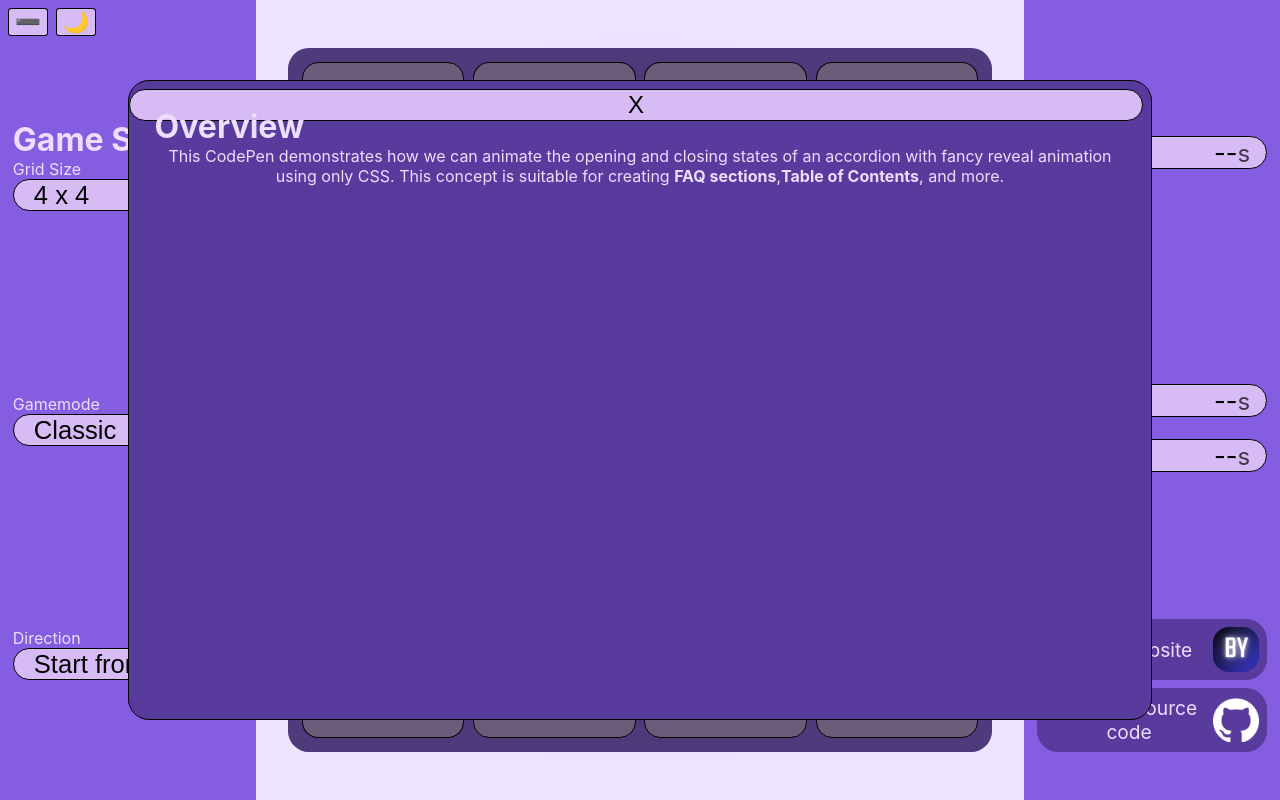
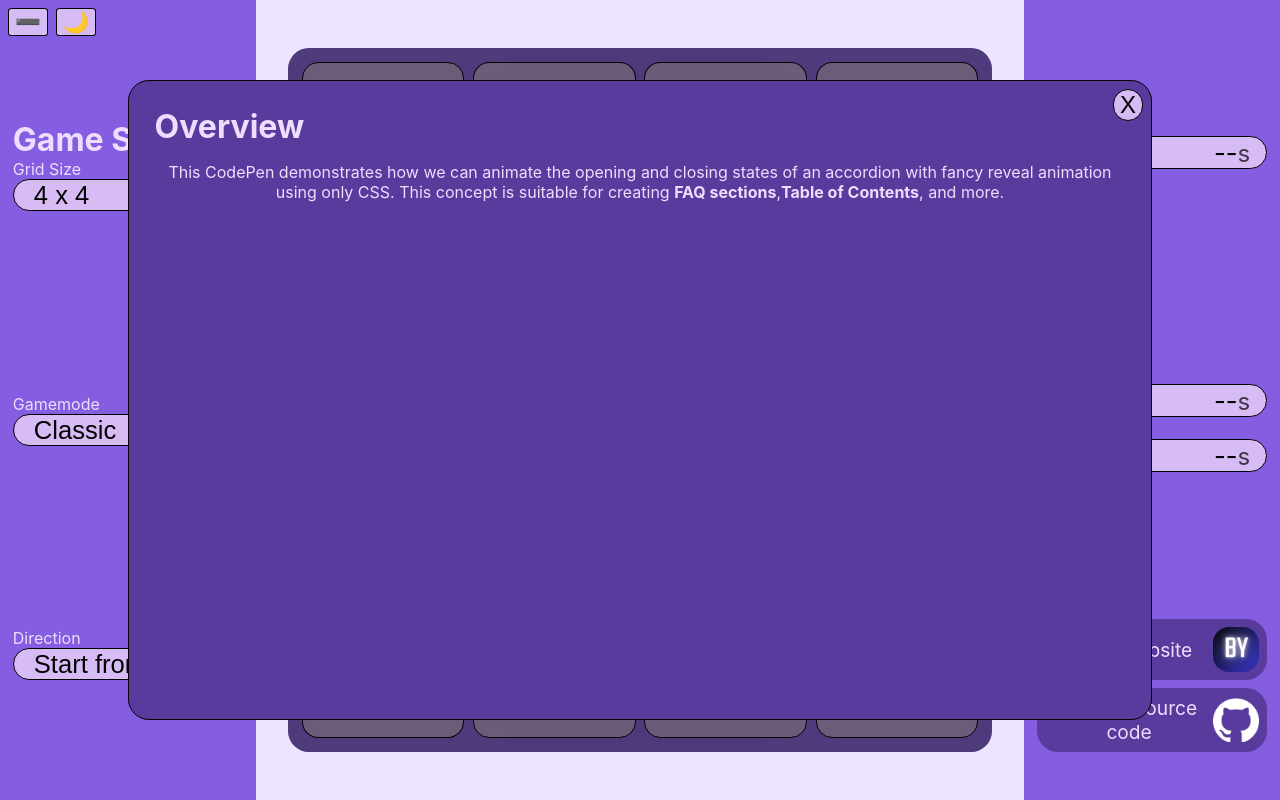
Before and after one commit to BerkYeni/schulteproject, a React (Create React App) app: page / in a window 1280 px wide. Built offline with nearby package versions, Linux system fonts and the light colour scheme.

Commit message:
removed experimental accordion changes

```diff
--- a/src/App.css
+++ b/src/App.css
@@ -393,22 +393,6 @@ a:active {
 
 
 /* About Section */
-.about *,
-*::before,
-*::after {
-	position: relative;
-	left: 0;
-	top: 0;
-	box-sizing: border-box;
-}
-
-.about a,
-p,
-h1 {
-	margin: 0;
-}
-
-
 .about {
   z-index: 10;
   position: absolute;
```
